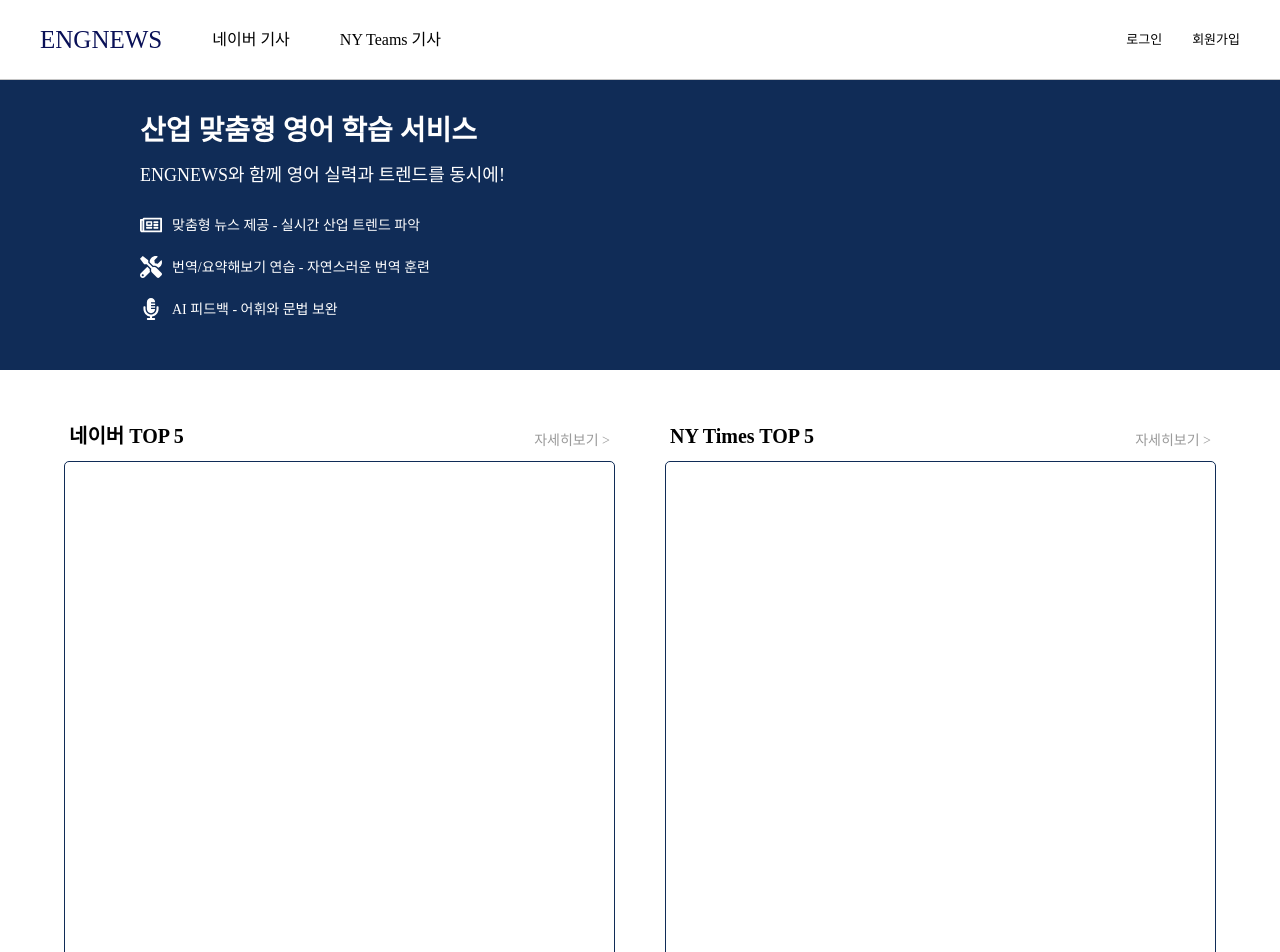
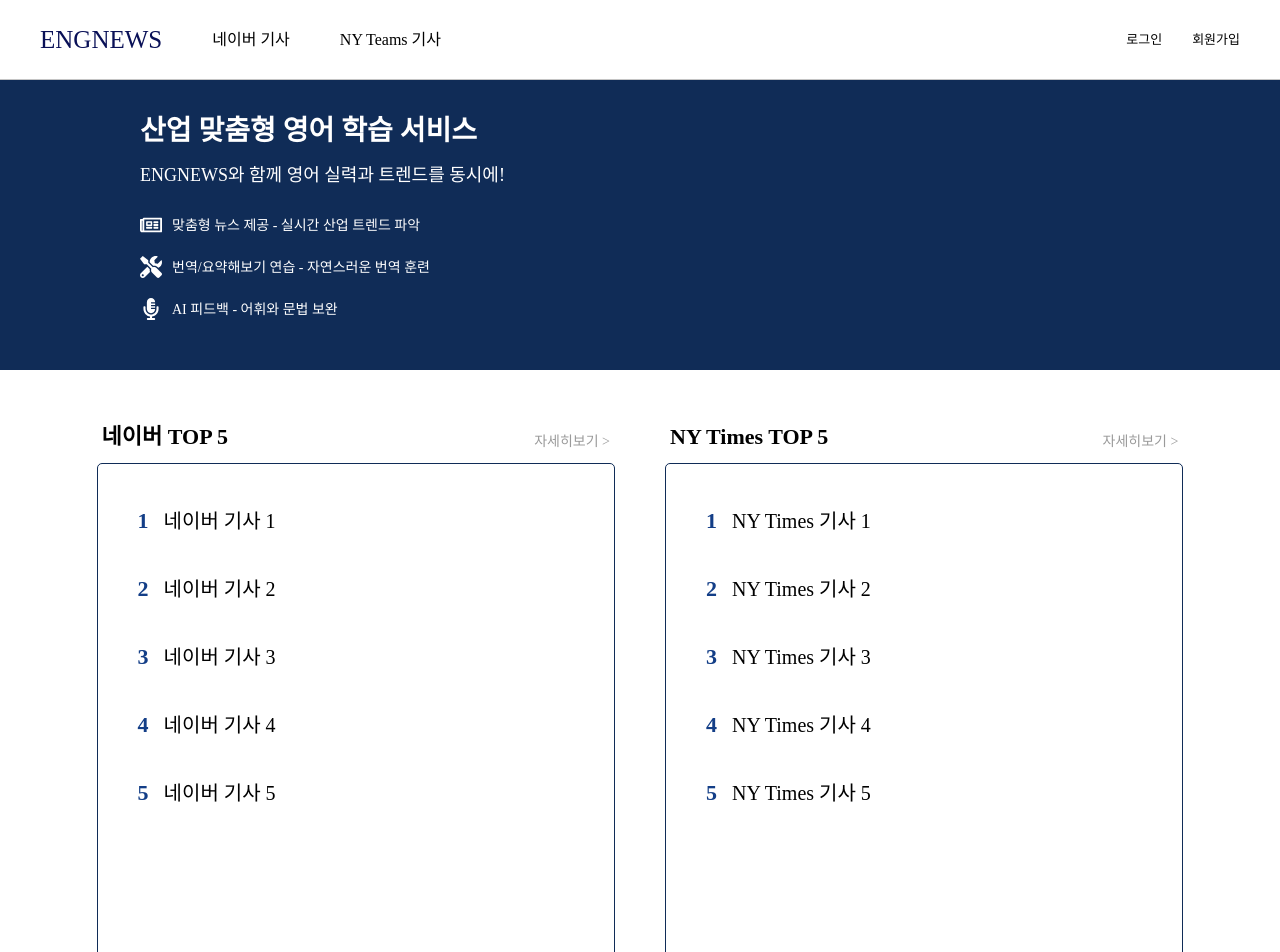
Before and after one commit to Heesu01/EngNews, a React (Create React App) app: page /main in a window 1280 px wide. Shown: the top 952 px of the page. Built offline with nearby package versions, Linux system fonts and the light colour scheme; a web font is replaced by a local one.

Commit message:
feat: 메인페이지 UI 구현

```diff
--- a/src/pages/Main.js
+++ b/src/pages/Main.js
@@ -1,8 +1,23 @@
 import styled from "styled-components";
-
 import Banner from "../components/Banner";
 
 const Main = () => {
+  const naverArticles = [
+    { id: 1, title: "네이버 기사 1" },
+    { id: 2, title: "네이버 기사 2" },
+    { id: 3, title: "네이버 기사 3" },
+    { id: 4, title: "네이버 기사 4" },
+    { id: 5, title: "네이버 기사 5" },
+  ];
+
+  const nyTimesArticles = [
+    { id: 1, title: "NY Times 기사 1" },
+    { id: 2, title: "NY Times 기사 2" },
+    { id: 3, title: "NY Times 기사 3" },
+    { id: 4, title: "NY Times 기사 4" },
+    { id: 5, title: "NY Times 기사 5" },
+  ];
+
   return (
     <Container>
       <Banner />
@@ -12,13 +27,27 @@ const Main = () => {
             <Title>
               네이버 TOP 5 <span>자세히보기 ></span>
             </Title>
-            <Card></Card>
+            <CardWrapper>
+              {naverArticles.map((article, index) => (
+                <Article key={article.id}>
+                  <Rank>{index + 1}</Rank>
+                  <ArticleTitle>{article.title}</ArticleTitle>
+                </Article>
+              ))}
+            </CardWrapper>
           </CardBox>
           <CardBox>
             <Title>
               NY Times TOP 5 <span>자세히보기 ></span>
             </Title>
-            <Card></Card>
+            <CardWrapper>
+              {nyTimesArticles.map((article, index) => (
+                <Article key={article.id}>
+                  <Rank>{index + 1}</Rank>
+                  <ArticleTitle>{article.title}</ArticleTitle>
+                </Article>
+              ))}
+            </CardWrapper>
           </CardBox>
         </CardContainer>
       </BottomContainer>
@@ -39,10 +68,10 @@ const CardContainer = styled.div`
   justify-content: center;
 `;
 const CardBox = styled.div`
-  width: 50%;
+  width: 45%;
 `;
 const Title = styled.div`
-  font-size: 20px;
+  font-size: 22px;
   font-weight: 600;
   margin-bottom: 10px;
   padding: 0 5px;
@@ -57,10 +86,32 @@ const Title = styled.div`
     margin-top: 10px;
   }
 `;
-const Card = styled.div`
+const CardWrapper = styled.div`
   width: 100%;
   height: 500px;
   border: 1px solid ${(props) => props.theme.colors.navy};
   border-radius: 5px;
+  padding: 30px;
+  display: flex;
+  flex-direction: column;
+  gap: 15px;
 `;
+
+const Article = styled.div`
+  display: flex;
+  align-items: center;
+  padding: 10px;
+`;
+
+const Rank = styled.div`
+  font-size: 22px;
+  font-weight: bold;
+  margin-right: 15px;
+  color: ${(props) => props.theme.colors.blue};
+`;
+
+const ArticleTitle = styled.div`
+  font-size: 20px;
+`;
+
 export default Main;
```
